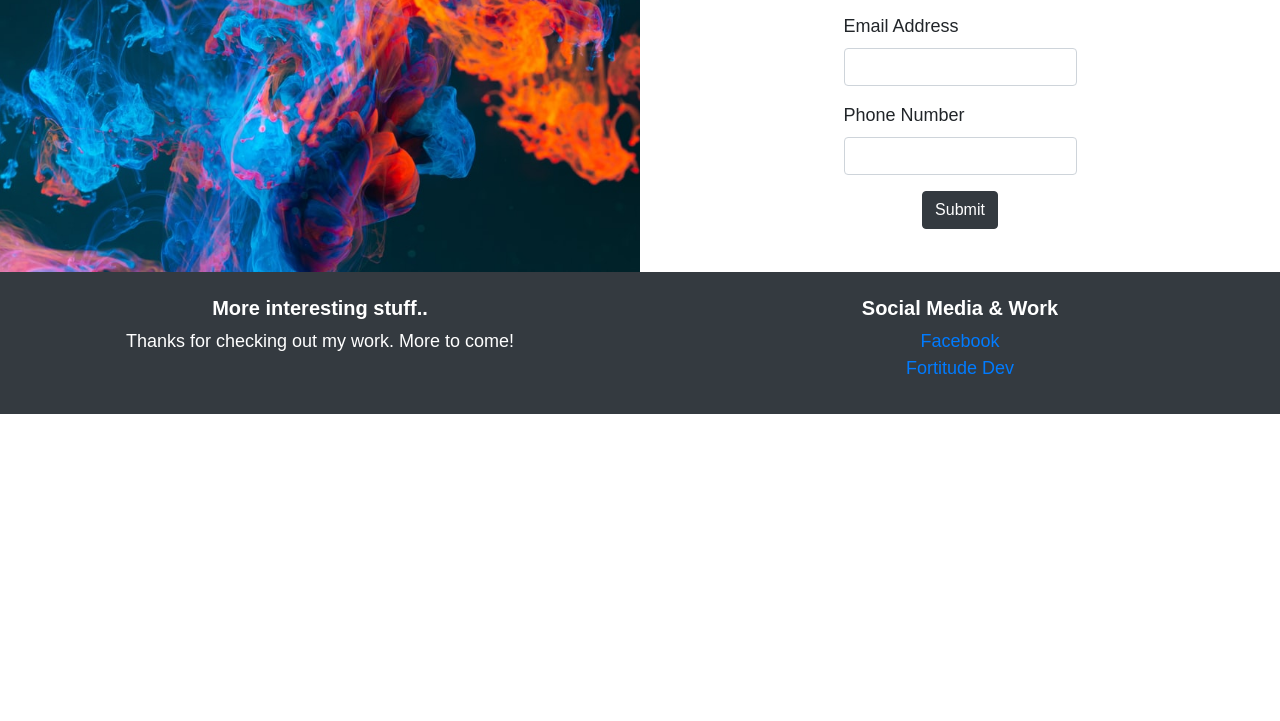
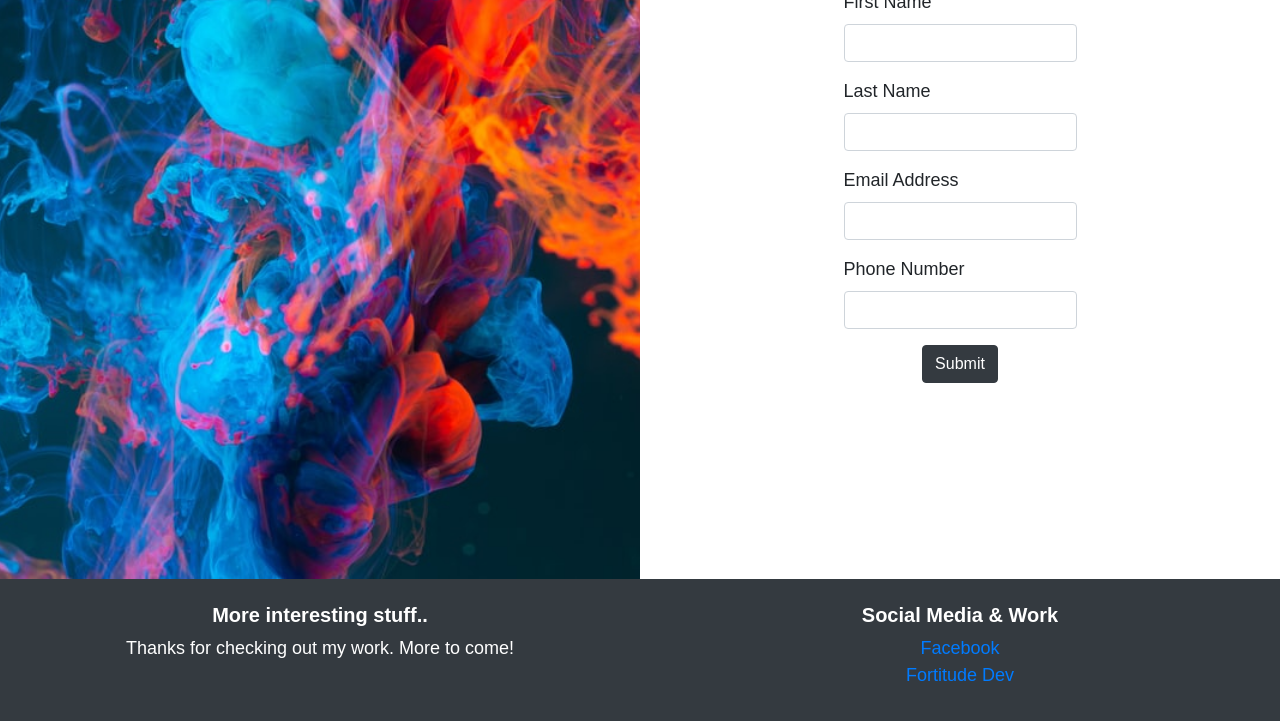
Before and after one commit to jsgarzi/Portfolio_Site, a plain HTML site: page contact.html in a window 1280 px wide. Shown: the part 283-1004 px from the top of the page. Before the commit the page ends 800 px from the top, so only its background shows below. Drawn offline with nearby package versions, Linux system fonts and the light colour scheme; files that its build step writes are made by us from their sources; a web font is replaced by a local one.

Commit message:
updated README & Contact

```diff
--- a/contact.html
+++ b/contact.html
@@ -44,7 +44,7 @@
       <div class="col-lg-6 col-12" id="contactImage">
       </div>
       <div class="col-12 col-lg-6">
-        <form class="flex-column d-flex align-items-center justify-content-center">
+        <form class="flex-column min-vh-100 d-flex align-items-center justify-content-center">
           <h1 class="text-center">Shoot me a message..</h1>
           <div class="form-group">
             <label>First Name</label>
```
Also changed, not shown: 1 other file.
